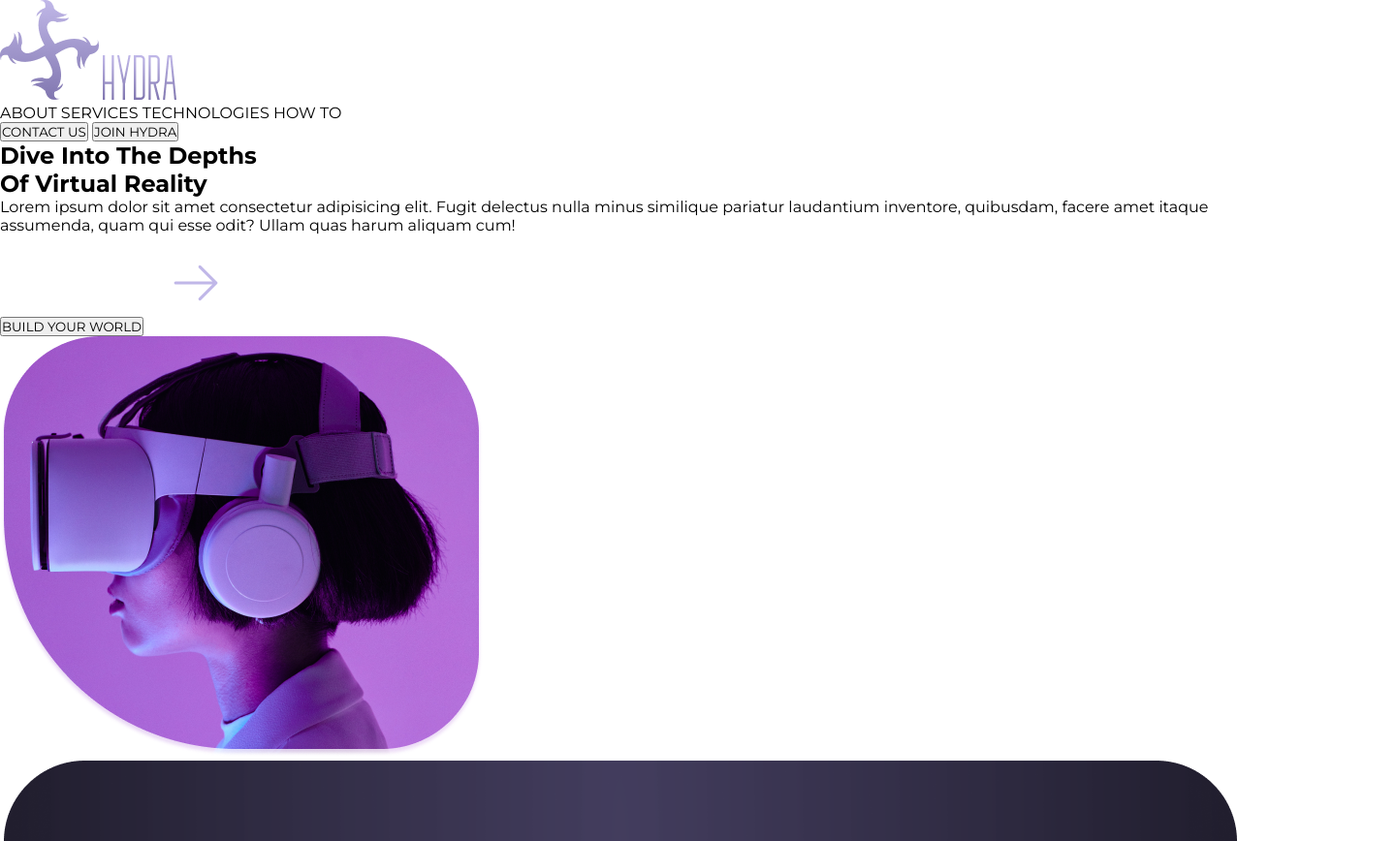
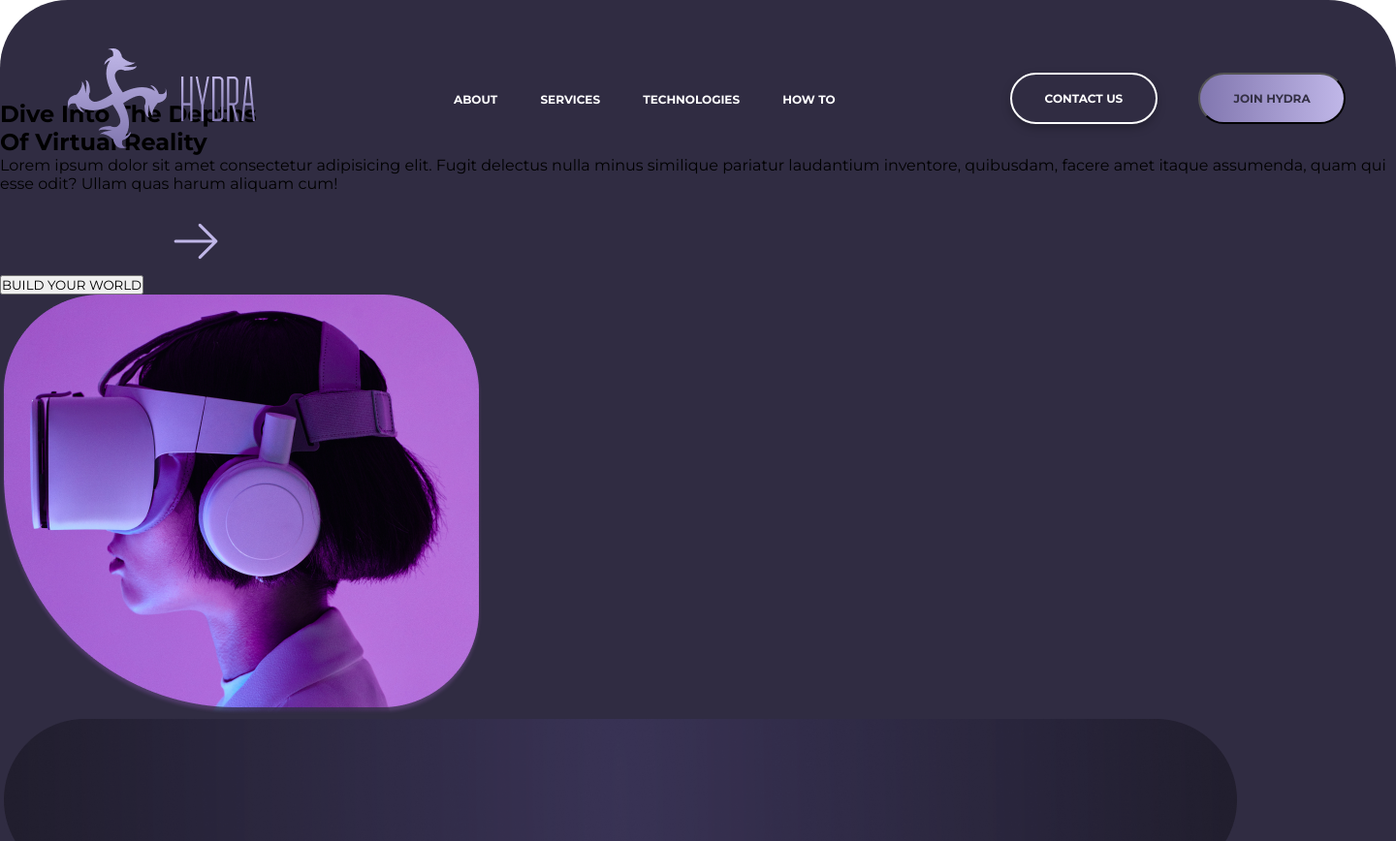
Before and after one commit to victordev86/hydra-vr, a plain HTML site: page index.html in a window 1280 px wide. Shown: the top 868 px of the page at 97% size, 1440 px wide, since content can reach past the window. Drawn offline with Linux system fonts and the light colour scheme.

Commit message:
header stylized on css

```diff
--- a/index.html
+++ b/index.html
@@ -13,21 +13,24 @@
 </head>
 
 <body>
+    <div class="container">
         <header>
-        <img class="logo VR" src="./images/Logo VR.png" alt="logo">
+            <img class="logo-vr" src="./images/Logo VR.png" alt="logo">
 
             <img class="hydra" src="./images/HYDRA.png" alt="hydra">
 
-        <div class="header-link">
-            <a>ABOUT</a>
-            <a>SERVICES</a>
-            <a>TECHNOLOGIES</a>
-            <a>HOW TO</a>
+            <div>
+                <a class="header-link">ABOUT</a>
+                <a class="header-link">SERVICES</a>
+                <a class="header-link">TECHNOLOGIES</a>
+                <a class="header-link">HOW TO</a>
             </div>
 
-        <button>CONTACT US</button>
+            <div class="button-header">
+                <button id="contact-us">CONTACT US</button>
 
-        <button>JOIN HYDRA</button>
+                <button id="join">JOIN HYDRA</button>
+            </div>
         </header>
 
         <main>
@@ -36,7 +39,8 @@
 
                 <h2>Of Virtual Reality</h2>
 
-            <p>Lorem ipsum dolor sit amet consectetur adipisicing elit. Fugit delectus nulla minus similique pariatur
+                <p>Lorem ipsum dolor sit amet consectetur adipisicing elit. Fugit delectus nulla minus similique
+                    pariatur
                     laudantium inventore, quibusdam, facere amet itaque assumenda, quam qui esse odit? Ullam quas harum
                     aliquam cum!</p>
 
@@ -77,6 +81,7 @@
                 <p>Contact@HydraVTech.com</p>
             </div>
         </footer>
+    </div>
 </body>
 
 </html>
--- a/style.css
+++ b/style.css
@@ -1,6 +1,64 @@
-*{
+* {
     margin: 0;
     padding: 0;
     box-sizing: border-box;
     font-family: 'Montserrat', sans-serif;
 }
+
+.container {
+    background: #302C42;
+    border-radius: 70px;
+    width: 1440px;
+    height: 1024px;
+}
+
+header {
+    display: flex;
+    align-items: center;
+    position: relative;
+    top: 50px;
+}
+
+.logo-vr {
+    width: 102px;
+    height: 103px;
+    margin: 0 15px 0 70px;
+}
+
+.hydra {
+    width: 76px;
+    height: 46px;
+    margin-right: 205px;
+}
+
+.header-link {
+    font-weight: 700;
+    font-size: 12px;
+    line-height: 15px;
+    color: #FFFFFF;
+    margin-right: 40px;
+}
+
+#contact-us {
+    font-weight: 700;
+    font-size: 12px;
+    line-height: 15px;
+    color: #FFFFFF;
+    padding: 17px 34px;
+    border: 2px solid #FFFFFF;
+    border-radius: 40px;
+    filter: drop-shadow(0px 4px 4px rgba(0, 0, 0, 0.25));
+    background-color: #302C42;
+    margin-left: 140px;
+    margin-right: 38px;
+}
+
+#join {
+    font-weight: 700;
+    font-size: 12px;
+    line-height: 15px;
+    color: #343045;
+    padding: 17px 34px;
+    background: linear-gradient(90deg, #8176AF 0%, #C0B7E8 100%);
+    border-radius: 40px;
+}
```
Lines whose indentation alone changed are shown as unchanged.
